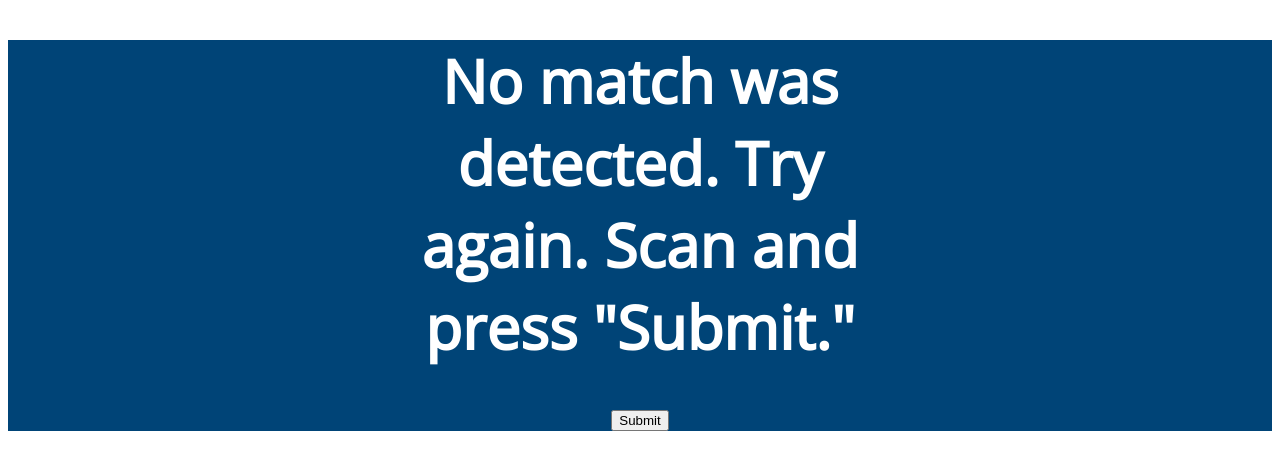
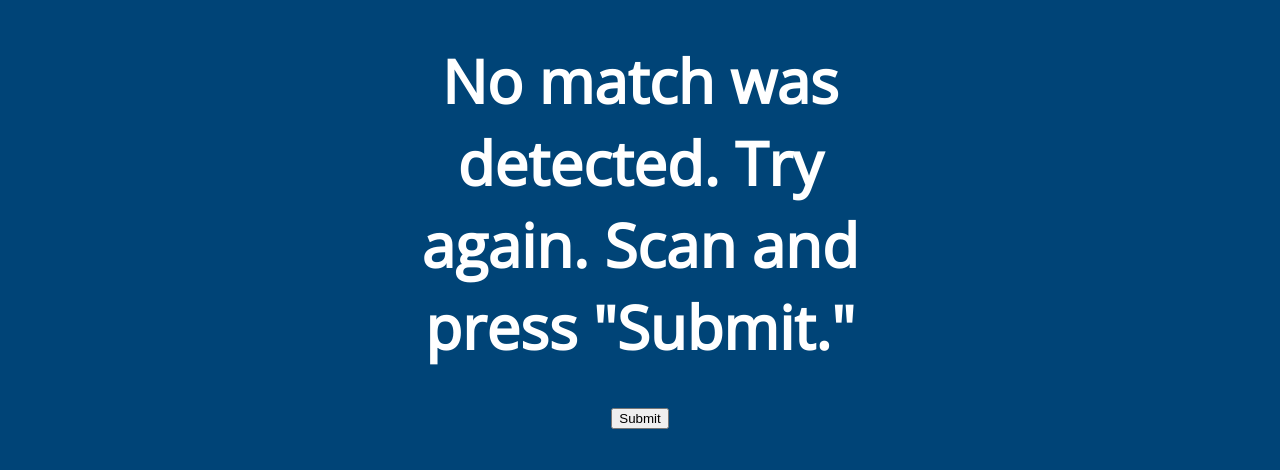
Before and after one commit to MrMallIronmaker/DigitATM, a plain HTML site: page nomatch.html in a window 1280 px wide. Drawn offline with nearby package versions, Linux system fonts and the light colour scheme.

Commit message:
Fix CSS Styling

```diff
--- a/nomatch.html
+++ b/nomatch.html
@@ -4,12 +4,11 @@
     <meta charset="utf-8">
     <title>Digital ATM</title>
     <link href='http://fonts.googleapis.com/css?family=Open+Sans' rel='stylesheet' type='text/css'>
-    <link href='styles.css' rel='stylesheet' type='text/css'>
   </head>
-  <body>
-    <div id="bigbluebox">
-        <div id="container">
-        <h1 style="color:#ffffff;">
+ <body style="background-color:#004477;">
+    <div id="color:#004477;">
+        <div id="container" style="width:500px;text-align:center;margin: 0 auto;">
+        <h1 style="color:#ffffff;font-family: 'Open Sans', sans-serif;font-size: 60px;">
             No match was detected. Try again. Scan and press "Submit."
         </h1>
         <form action="/menu" method="get">
```
Also changed, not shown: tryagain.html (+3 -4 lines).
